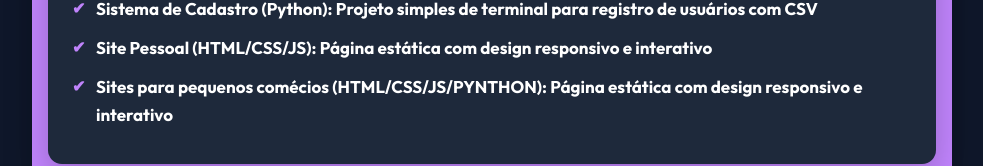
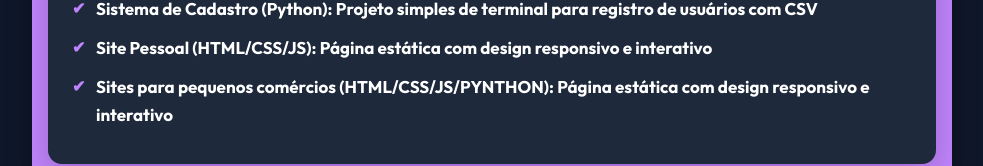
Before and after one commit to DevGCouto/curriculo, a plain HTML site: page index.html in a window 1280 px wide. Shown: the part 2548-2714 px from the top of the page, without its empty margins (148-1131 px from the left). Drawn offline with Linux system fonts and the light colour scheme.

Commit message:
Update index.html

```diff
--- a/index.html
+++ b/index.html
@@ -88,7 +88,7 @@
     <ul>
       <li><strong>Sistema de Cadastro (Python):</strong> Projeto simples de terminal para registro de usuários com CSV</li>
       <li><strong>Site Pessoal (HTML/CSS/JS):</strong> Página estática com design responsivo e interativo</li>
-      <li><strong>Sites para pequenos comécios (HTML/CSS/JS/PYNTHON):</strong> Página estática com design responsivo e interativo</li>
+      <li><strong>Sites para pequenos comércios (HTML/CSS/JS/PYNTHON):</strong> Página estática com design responsivo e interativo</li>
     </ul>
   </div>
 </body>
```
